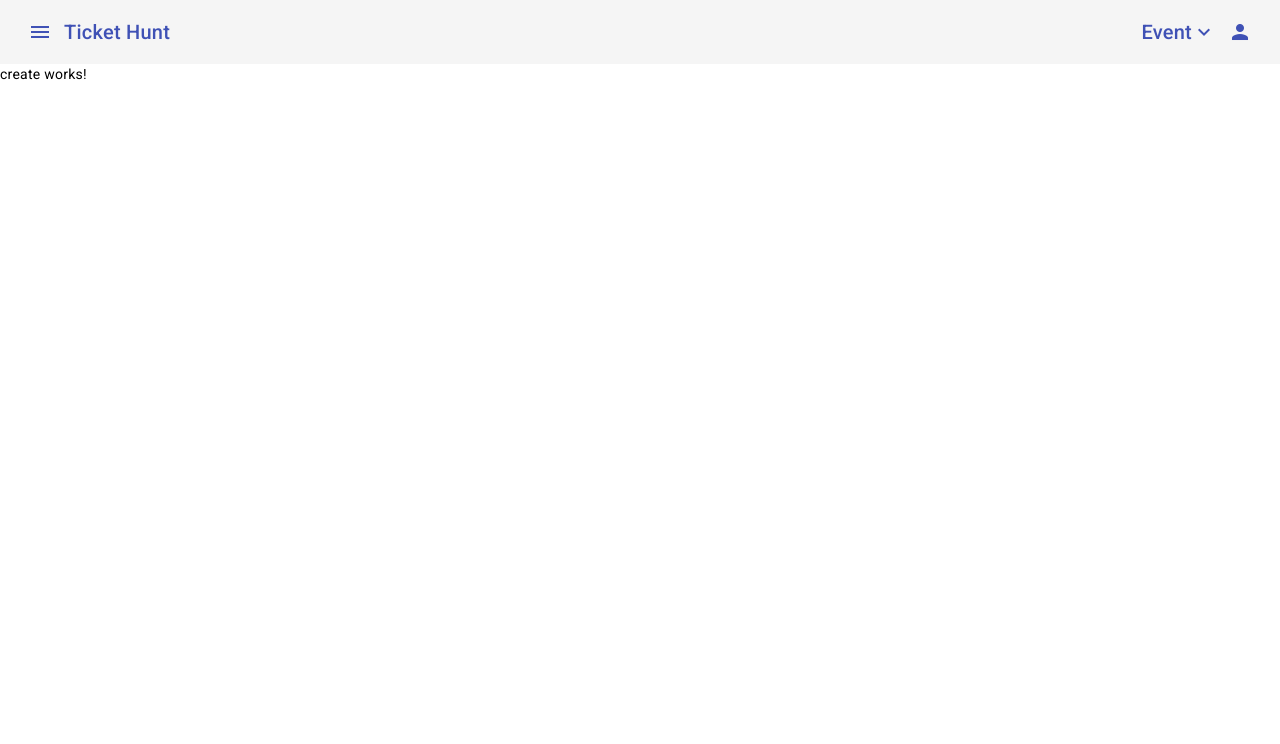
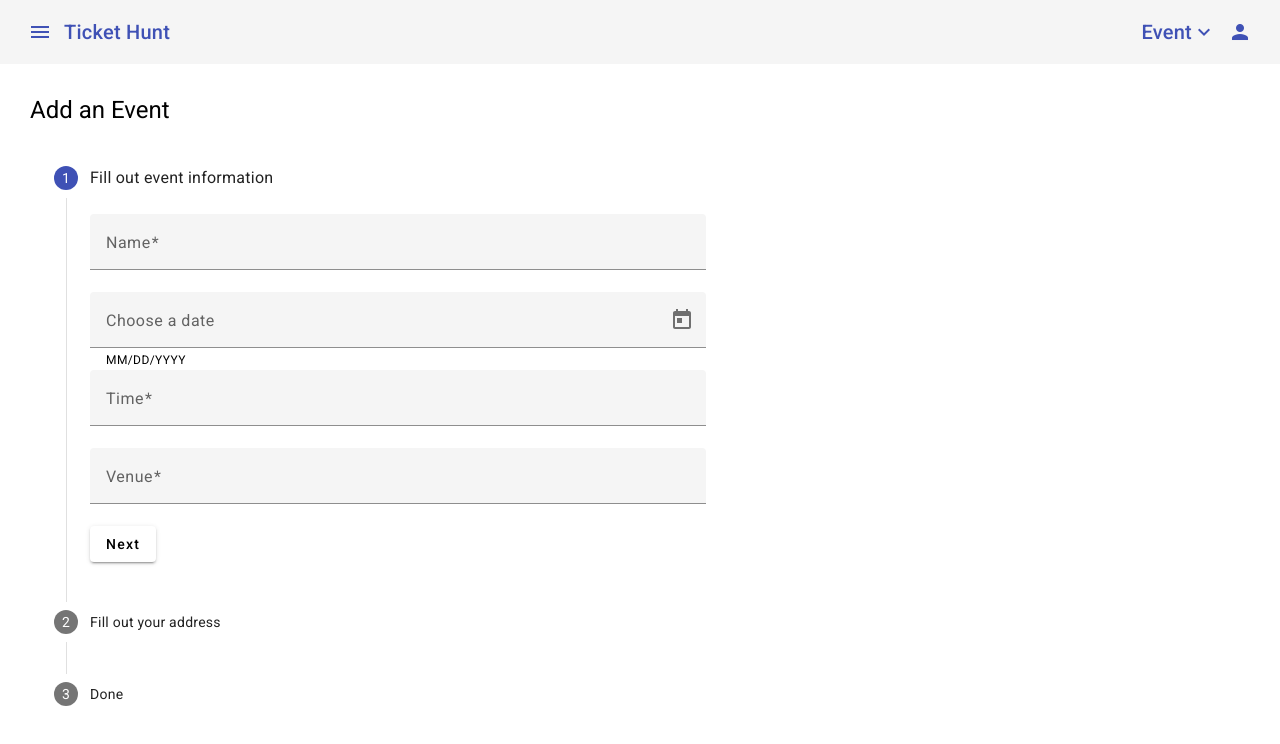
Before and after one commit to Priyanka7775/Ticket-Hunt, an Angular app in the folder ticket-hunt-frontend/: page /event/create in a window 1280 px wide. Shown: the top 744 px of the page. Built offline with nearby package versions, Linux system fonts and the light colour scheme.

Commit message:
added create event form

```diff
--- a/ticket-hunt-frontend/src/app/app.module.ts
+++ b/ticket-hunt-frontend/src/app/app.module.ts
@@ -27,6 +27,8 @@ import { MatRadioModule } from '@angular/material/radio';
 import { MatChipsModule } from '@angular/material/chips';
 import { EventComponent } from './dashboard/event/event.component';
 import { CreateComponent } from './dashboard/event/create/create.component';
+import { MatDatepickerModule } from '@angular/material/datepicker';
+import { MatNativeDateModule } from '@angular/material/core';
 
 @NgModule({
   declarations: [
@@ -58,7 +60,9 @@ import { CreateComponent } from './dashboard/event/create/create.component';
     MatCheckboxModule,
     MatRadioModule,
     MatChipsModule,
-    HttpClientModule
+    HttpClientModule,
+    MatDatepickerModule,
+    MatNativeDateModule
   ],
   providers: [],
   bootstrap: [AppComponent]
--- a/ticket-hunt-frontend/src/app/dashboard/event/create/create.component.css
+++ b/ticket-hunt-frontend/src/app/dashboard/event/create/create.component.css
@@ -0,0 +1,47 @@
+.container{
+    padding: 30px;
+}
+mat-stepper {
+    width: 700px;
+}
+#event-info{
+    display: flex;
+    flex-direction: column;
+}
+
+
+/* Style for image upload */
+.upload-image{
+    margin: 15px 0;
+}
+.file-input{
+    border-bottom: 1px solid #c5c5c5;
+    width: 100%;
+    margin-top: 10px;
+    background-color: #ECECEC;
+}
+.file-input::-webkit-file-upload-button {
+  visibility: hidden;
+}
+.file-input::before {
+  content: 'Select cover';
+  display: inline-block;
+  background: linear-gradient(top, #d4d4d4, #d4d4d4);
+  border: 1px solid #999;
+  border-radius: 3px;
+  padding: 5px 8px;
+  outline: none;
+  white-space: nowrap;
+  user-select: none;
+  -webkit-user-select: none;
+  cursor: pointer;
+  text-shadow: 1px 1px #fff;
+  font-weight: 700;
+  font-size: 10pt;
+}
+.file-input:hover::before {
+  border-color: black;
+}
+.file-input:active::before {
+  background: -webkit-linear-gradient(top, #d4d4d4, #d4d4d4);
+}
--- a/ticket-hunt-frontend/src/app/dashboard/event/create/create.component.html
+++ b/ticket-hunt-frontend/src/app/dashboard/event/create/create.component.html
@@ -1 +1,66 @@
-<p>create works!</p>
+<div class="container">
+    <h1>Add an Event</h1>
+    <mat-stepper orientation="vertical" [linear]="isLinear" #stepper>
+
+        <!-- First form  -->
+
+    <mat-step [stepControl]="firstFormGroup">
+        <form [formGroup]="firstFormGroup" id="event-info">
+        <ng-template matStepLabel>Fill out event information</ng-template>
+        <mat-form-field appearance="fill">
+            <mat-label>Name</mat-label>
+            <input matInput placeholder="Last name, First name" formControlName="firstCtrl" required>
+        </mat-form-field>
+         <mat-form-field appearance="fill">
+             <mat-label>Choose a date</mat-label>
+            <input matInput [matDatepicker]="picker">
+            <mat-hint>MM/DD/YYYY</mat-hint>
+            <mat-datepicker-toggle matIconSuffix [for]="picker"></mat-datepicker-toggle>
+            <mat-datepicker #picker></mat-datepicker>
+        </mat-form-field>
+         <mat-form-field appearance="fill">
+            <mat-label>Time</mat-label>
+            <input matInput placeholder="MM:HH" formControlName="firstCtrl" required>
+        </mat-form-field>
+         <mat-form-field appearance="fill">
+            <mat-label>Venue</mat-label>
+            <input matInput placeholder="Last name, First name" formControlName="firstCtrl" required>
+        </mat-form-field>
+        <div>
+            <button mat-button matStepperNext mat-raised-button>Next</button>
+        </div>
+        </form>
+    </mat-step>
+    <!-- Second form -->
+    <mat-step [stepControl]="secondFormGroup">
+        <form [formGroup]="secondFormGroup" id="event-info">
+        <ng-template matStepLabel>Fill out your address</ng-template>
+        <div class="upload-image">
+            <label for="">Select an image</label>
+            <input type="file" class="file-input">
+        </div>
+        <mat-form-field appearance="fill">
+            <mat-label>Oragnizer name</mat-label>
+            <input matInput placeholder="Organizer name" required>
+        </mat-form-field>
+        <mat-form-field appearance="fill">
+            <mat-label>Total Seats</mat-label>
+            <input matInput placeholder="eg 62" required>
+        </mat-form-field>
+        <div>
+            <button mat-button matStepperPrevious>Back</button>
+            <button mat-button matStepperNext>Next</button>
+        </div>
+        </form>
+    </mat-step>
+    <!-- Last Setp -->
+    <mat-step>
+        <ng-template matStepLabel>Done</ng-template>
+        <p>You are now done.</p>
+        <div>
+        <button mat-button matStepperPrevious>Back</button>
+        <button mat-button (click)="stepper.reset()">Reset</button>
+        </div>
+    </mat-step>
+</mat-stepper>
+</div>
--- a/ticket-hunt-frontend/src/app/dashboard/event/create/create.component.ts
+++ b/ticket-hunt-frontend/src/app/dashboard/event/create/create.component.ts
@@ -1,4 +1,5 @@
 import { Component } from '@angular/core';
+import { FormBuilder, Validators } from '@angular/forms';
 
 @Component({
   selector: 'app-create',
@@ -6,5 +7,13 @@ import { Component } from '@angular/core';
   styleUrls: ['./create.component.css']
 })
 export class CreateComponent {
+  firstFormGroup = this._formBuilder.group({
+      firstCtrl: ['', Validators.required],
+    });
+    secondFormGroup = this._formBuilder.group({
+      secondCtrl: ['', Validators.required],
+    });
+    isLinear = false;
 
+    constructor(private _formBuilder: FormBuilder) {}
 }
```
